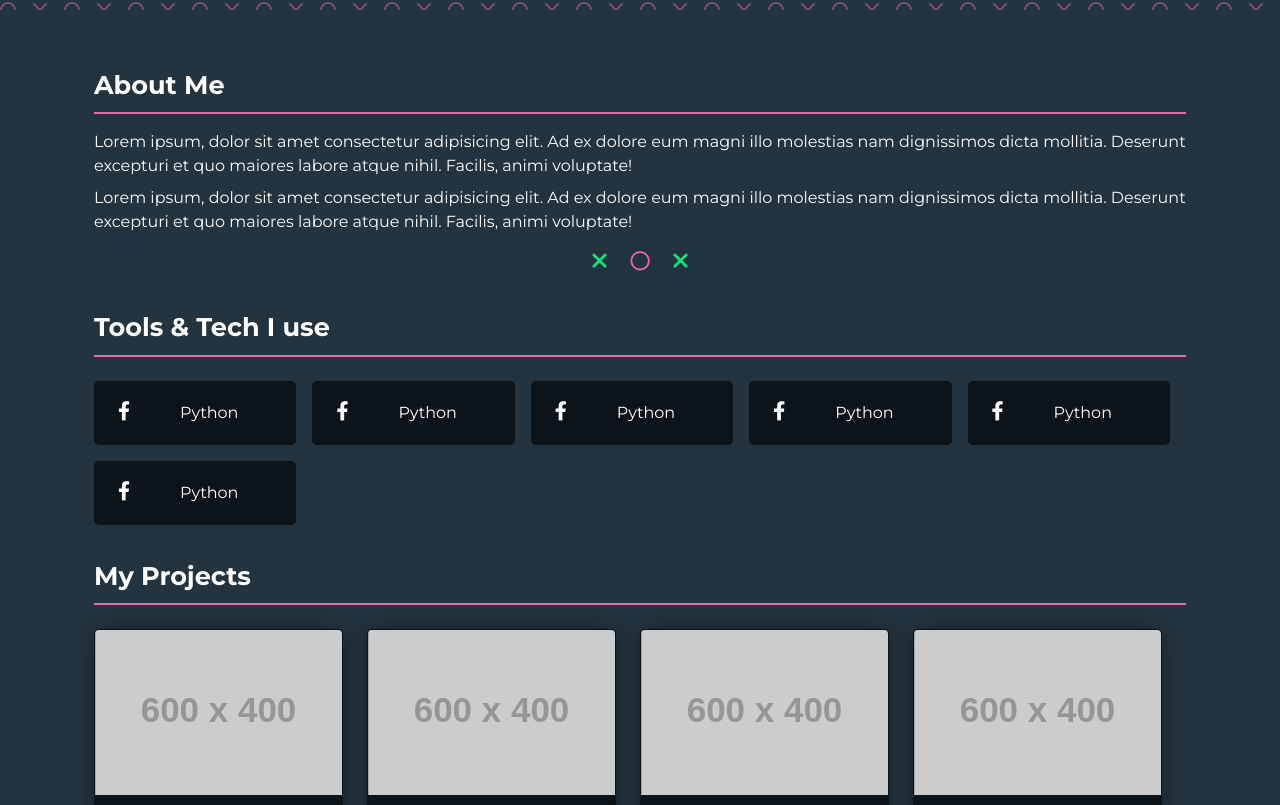
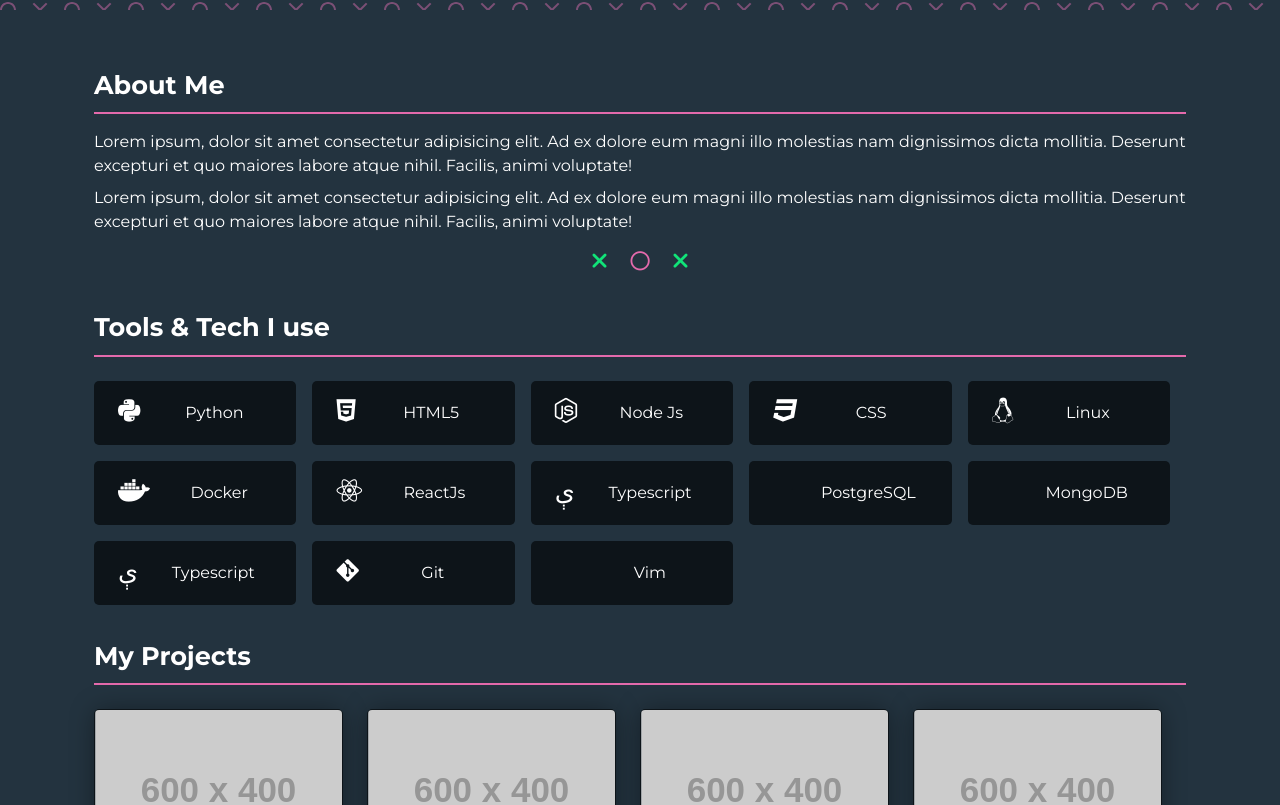
Before and after one commit to robovoid123/portfolio-page, a website: page dist/index.html in a window 1280 px wide. Shown: the part 830-1635 px from the top of the page. Drawn offline with Linux system fonts and the light colour scheme; placeholder pictures from the web are drawn by us; files whose address does not match are found by name; a web font is replaced by a local one.

Commit message:
some fixes

```diff
--- a/dist/css/style.css
+++ b/dist/css/style.css
@@ -82,6 +82,43 @@ select {
 /* variables and html element */
 /* ------------------------- */
 
+@font-face {
+  font-family: "hack";
+  src: url("/dist/assets/fonts/Hack/Hack\ Regular\ Nerd\ Font\ Complete.ttf");
+}
+.nf,
+.nerd-font,
+.nerd-fonts {
+  font-family: "hack";
+  font-style: normal;
+  font-weight: 400;
+  font-variant: normal;
+  text-transform: none;
+  line-height: 1;
+  -webkit-font-smoothing: antialiased;
+  -moz-osx-font-smoothing: grayscale;
+}
+
+.nf-custom-vim::before {
+  content: "\e7c5";
+}
+
+.nf-custom-postgres::before {
+  content: "\e76e";
+}
+
+.nf-custom-mongo::before {
+  content: "\e7a4";
+}
+
+.nf-custom-ts::before {
+  content: "\fbe4";
+}
+
+.nf-custom-hand::before {
+  content: "\f256";
+}
+
 :root {
   --primary-color: #e46aac;
   --secondary-color: #11e378;
@@ -156,6 +193,41 @@ a:hover {
   padding: var(--spacing-1);
 }
 
+@keyframes bounce {
+  0%,
+  100% {
+    transform: translateY(-25%);
+    animation-timing-function: cubic-bezier(0.8, 0, 1, 1);
+  }
+  50% {
+    transform: translateY(0);
+    animation-timing-function: cubic-bezier(0, 0, 0.2, 1);
+  }
+}
+
+@keyframes spin {
+  from {
+    transform: rotate(0deg);
+  }
+  to {
+    transform: rotate(360deg);
+  }
+}
+
+@keyframes grow-shrink {
+  from {
+    transform: scale(1, 1);
+  }
+
+  50% {
+    transform: scale(1.1, 1.1);
+  }
+
+  to {
+    transform: scale(1, 1);
+  }
+}
+
 @media screen and (min-width: 576px) {
   .container {
     max-width: 540px;
@@ -183,9 +255,6 @@ a:hover {
 /* ------------------------- */
 /* navbar
 /* ------------------------- */
-
-.topbar {
-}
 
 .navbar__button {
   position: fixed;
@@ -392,18 +461,6 @@ a:hover {
   justify-content: center;
 }
 
-@keyframes bounce {
-  0%,
-  100% {
-    transform: translateY(-25%);
-    animation-timing-function: cubic-bezier(0.8, 0, 1, 1);
-  }
-  50% {
-    transform: translateY(0);
-    animation-timing-function: cubic-bezier(0, 0, 0.2, 1);
-  }
-}
-
 .social-link i {
   height: 2rem;
   width: 2rem;
@@ -426,11 +483,9 @@ a:hover {
   width: 100vw;
   align-items: center;
   justify-content: center;
-  border: 2px solid var(--light-color);
   height: calc(var(--fz-2) + 1rem);
   width: calc(var(--fz-2) + 1rem);
-  border-radius: 50%;
-  animation: bounce 1s infinite;
+  animation: bounce 1.2s infinite;
   cursor: pointer;
 }
 
@@ -531,15 +586,6 @@ a:hover {
   color: var(--primary-color);
 }
 
-@keyframes spin {
-  from {
-    transform: rotate(0deg);
-  }
-  to {
-    transform: rotate(360deg);
-  }
-}
-
 .section-break:hover i {
   animation: spin 1s linear infinite;
 }
@@ -568,11 +614,19 @@ a:hover {
   align-items: center;
   background-color: var(--dark-color);
   border-radius: var(--border-radius);
-  transition: 1s ease-in-out;
+  transition: 500ms ease-in-out;
+}
+
+.tech:hover:nth-child(even) {
+  background-color: var(--primary-color);
+}
+
+.tech:hover:nth-child(odd) {
+  background-color: var(--secondary-color);
 }
 
 .tech i {
-  font-size: var(--fz-1);
+  font-size: var(--fz-2);
   margin-right: var(--spacing-2);
 }
 
--- a/dist/index.html
+++ b/dist/index.html
@@ -54,7 +54,9 @@
                 <img src="./assets//img/profile-pic.jpg" alt="">
             </div>
             <div class="hero__text">
-                <h2 class="hero__title"><span>Hi I'am</span> Abinash Shrestha</h2>
+                <h2 class="hero__title"><span>Hi I'am</span>
+                    Abinash
+                    Shrestha</h2>
                 <p class="hero__subtitle">I am an aspiring backend engineer who loves to learn new technologies and
                     watching anime.</p>
                 <p class="hero__subtitle">Currently I am studying engineering at NCIT</p>
@@ -123,52 +125,102 @@
 
                 <div class="tech">
                     <div class="tech-icon">
-                        <i class="fab fa-facebook-f"></i>
+                        <i class="fab fa-python"></i>
                     </div>
                     <div>Python</div>
                     <div></div>
                 </div>
                 <div class="tech">
                     <div class="tech-icon">
-                        <i class="fab fa-facebook-f"></i>
+                        <i class="fab fa-html5"></i>
                     </div>
-                    <div>Python</div>
+                    <div>HTML5</div>
                     <div></div>
                 </div>
                 <div class="tech">
                     <div class="tech-icon">
-                        <i class="fab fa-facebook-f"></i>
+                        <i class="fab fa-node-js"></i>
                     </div>
-                    <div>Python</div>
+                    <div>Node Js</div>
                     <div></div>
                 </div>
                 <div class="tech">
                     <div class="tech-icon">
-                        <i class="fab fa-facebook-f"></i>
+                        <i class="fab fa-css3"></i>
                     </div>
-                    <div>Python</div>
+                    <div>CSS</div>
                     <div></div>
                 </div>
                 <div class="tech">
                     <div class="tech-icon">
-                        <i class="fab fa-facebook-f"></i>
+                        <i class="fab fa-linux"></i>
                     </div>
-                    <div>Python</div>
+                    <div>Linux</div>
                     <div></div>
                 </div>
                 <div class="tech">
                     <div class="tech-icon">
-                        <i class="fab fa-facebook-f"></i>
+                        <i class="fab fa-docker"></i>
                     </div>
-                    <div>Python</div>
+                    <div>Docker</div>
                     <div></div>
                 </div>
+                <div class="tech">
+                    <div class="tech-icon">
+                        <i class="fab fa-react"></i>
+                    </div>
+                    <div>ReactJs</div>
+                    <div></div>
+                </div>
+                <div class="tech">
+                    <div class="tech-icon">
+                        <i class="nf nf-custom-ts"></i>
+                    </div>
+                    <div>Typescript</div>
+                    <div></div>
+                </div>
+                <div class="tech">
+                    <div class="tech-icon">
+                        <i class="nf nf-custom-postgres"></i>
+                    </div>
+                    <div>PostgreSQL</div>
+                    <div></div>
+                </div>
+                <div class="tech">
+                    <div class="tech-icon">
+                        <i class="nf nf-custom-mongo"></i>
+                    </div>
+                    <div>MongoDB</div>
+                    <div></div>
+                </div>
+                <div class="tech">
+                    <div class="tech-icon">
+                        <i class="nf nf-custom-ts"></i>
+                    </div>
+                    <div>Typescript</div>
+                    <div></div>
+                </div>
+                <div class="tech">
+                    <div class="tech-icon">
+                        <i class="fab fa-git-alt"></i>
+                    </div>
+                    <div>Git</div>
+                    <div></div>
+                </div>
+                <div class="tech">
+                    <div class="tech-icon">
+                        <i class="nf nf-custom-vim"></i>
+                    </div>
+                    <div>Vim</div>
+                    <div></div>
+                </div>
+
             </div>
 
         </div>
     </div>
 
-    <section class="portfolio section container">
+    <section id="portfolio" class="portfolio section container">
         <h2>My Projects</h2>
         <div class="projects">
             <div class="project block">
@@ -268,7 +320,7 @@
         </div>
     </section>
 
-    <section class="contact-me container section">
+    <section id="contact-me" class="contact-me container section">
         <h2>Get In Touch</h2>
         <form id="contact-form">
             <a name="contact"></a>
```
Also changed, not shown: 1 other file.
